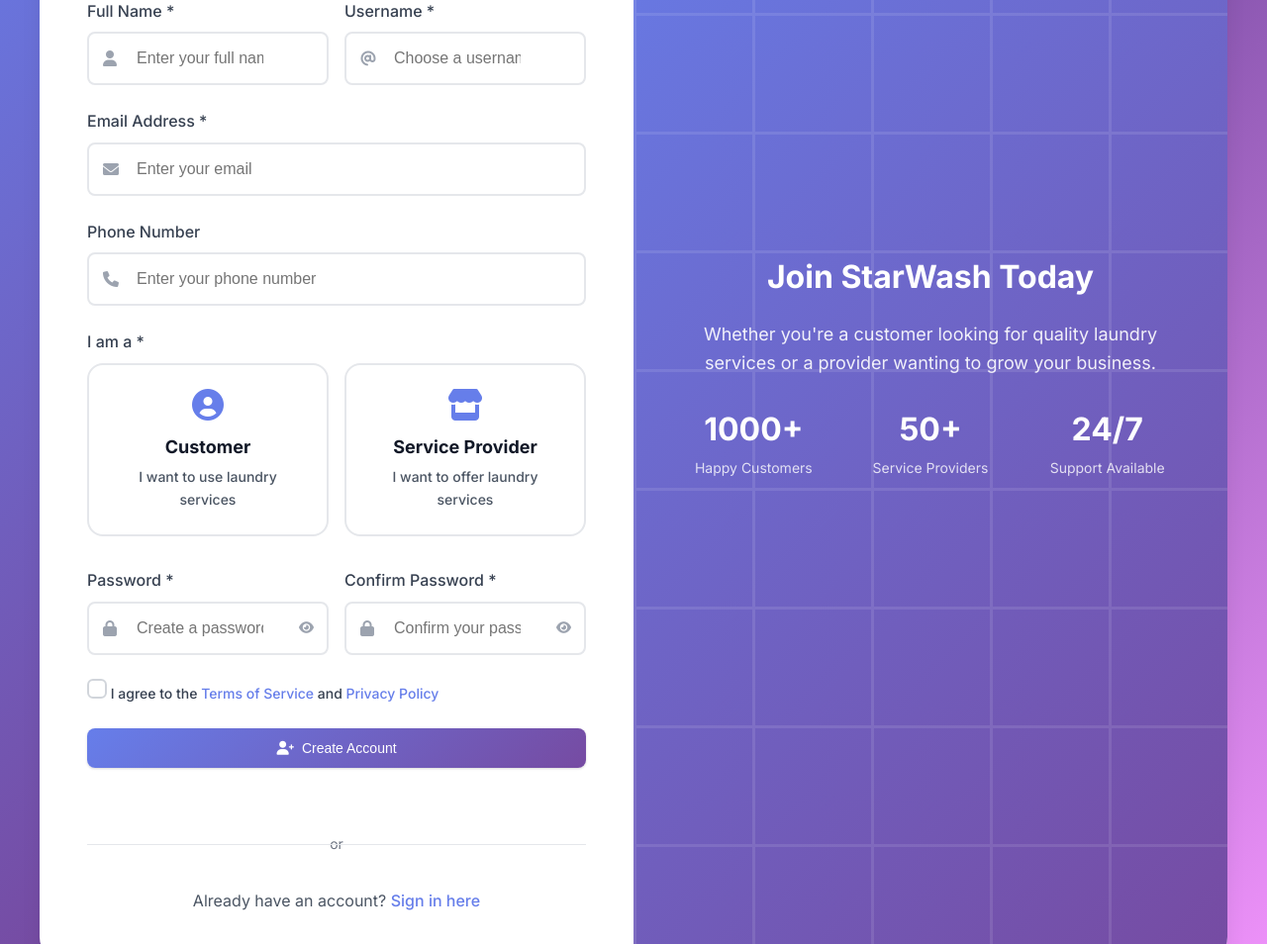
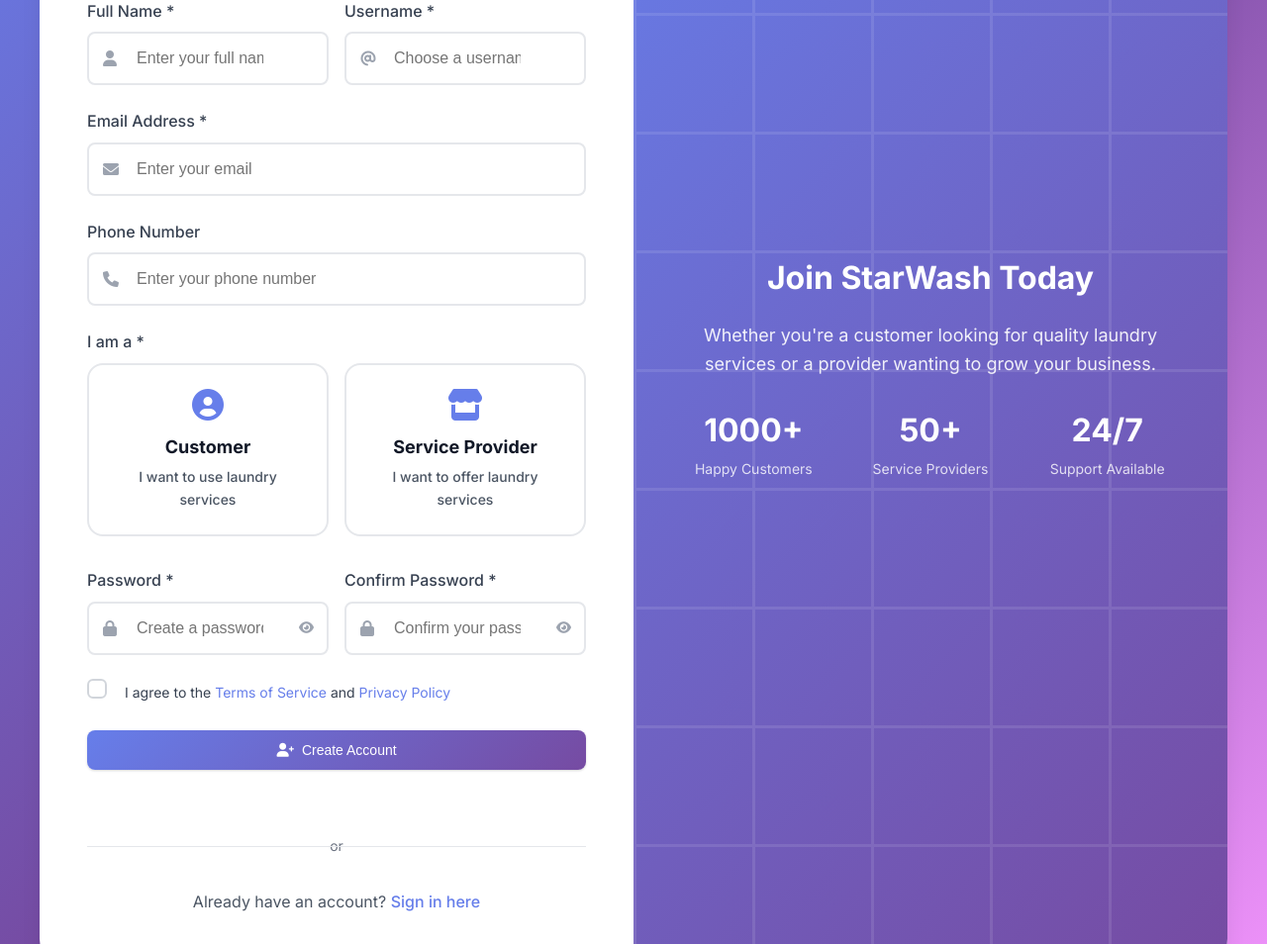
Before and after one commit to LeeDev428/starwash_laundry-website, a PHP site: page /pages/register.php in a window 1280 px wide. Shown: the part 251-1205 px from the top of the page at 99% size. Run offline with PHP 8.4, Linux system fonts and the light colour scheme.

Commit message:
Update register.php

```diff
--- a/pages/register.php
+++ b/pages/register.php
@@ -45,7 +45,8 @@ if ($_SERVER['REQUEST_METHOD'] === 'POST') {
                 $stmt = $pdo->prepare("INSERT INTO users (username, email, password, full_name, phone, role) VALUES (?, ?, ?, ?, ?, ?)");
 
                 if ($stmt->execute([$username, $email, $hashed_password, $full_name, $phone, $role])) {
-                    $success = 'Account created successfully! You can now sign in.';
+                    // Redirect to login after successful registration so the form is cleared
+                    redirectTo('login.php?registered=1');
                 } else {
                     $error = 'Registration failed. Please try again.';
                 }
@@ -186,11 +187,11 @@ if ($_SERVER['REQUEST_METHOD'] === 'POST') {
                 </div>
 
                 <div class="form-group">
-                    <label class="checkbox-container">
-                        <input type="checkbox" name="terms" required>
-                        <span class="checkmark"></span>
-                        I agree to the <a href="#">Terms of Service</a> and <a href="#">Privacy Policy</a>
-                    </label>
+                    <div class="checkbox-container">
+                        <input id="terms" type="checkbox" name="terms" required>
+                        <label class="checkmark" for="terms"></label>
+                        <span class="checkbox-text">I agree to the <a href="#">Terms of Service</a> and <a href="#">Privacy Policy</a></span>
+                    </div>
                 </div>
 
                 <button type="submit" class="btn btn-primary btn-full">
```
